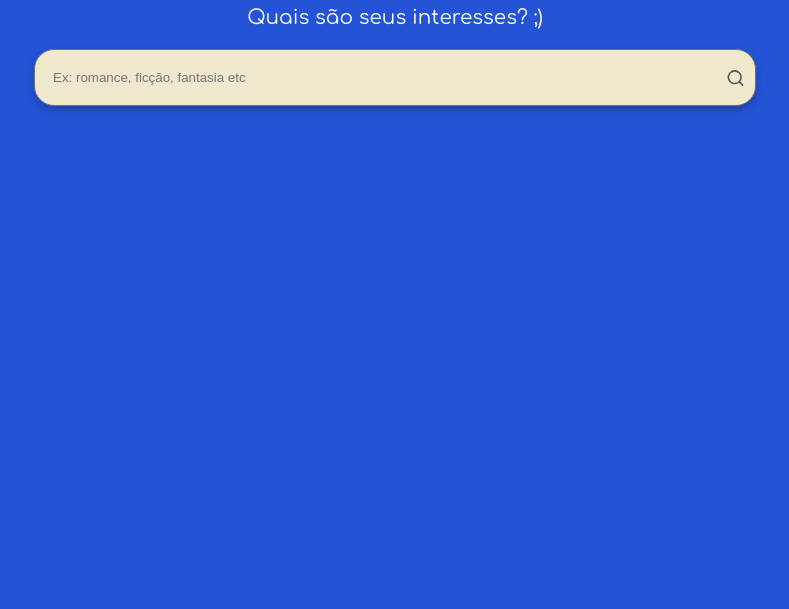
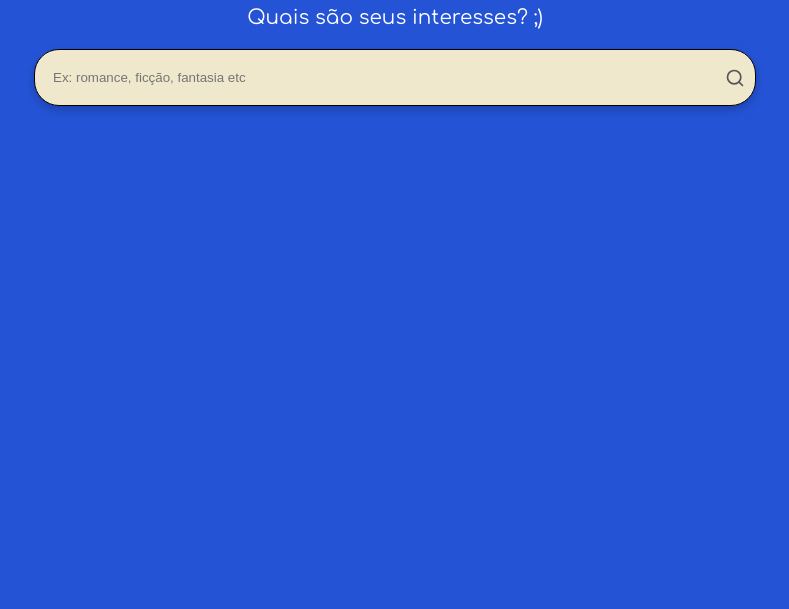
Before and after one commit to bianca911/projeto-amostra, a plain HTML site: page index.html in a window 1280 px wide. Shown: the part 191-800 px from the top of the page, without its empty margins (245-1034 px from the left). Drawn offline with Linux system fonts and the light colour scheme; a web font is replaced by a local one.

Commit message:
cabeçalho pronto

```diff
--- a/index.html
+++ b/index.html
@@ -29,18 +29,23 @@
         </div>
     </div>
     <div class="search">
+
+        <input type="text" id="searchImput" placeholder="Ex: romance, ficção, fantasia etc">
         <label for="searchImput">
+            <svg class="icon" width="20" height="20" viewBox="0 0 24 24" fill="none" stroke="#555" stroke-width="2" stroke-linecap="round" stroke-linejoin="round">
+                <circle cx="11" cy="11" r="8"></circle>
+                <line x1="21" y1="21" x2="16.65" y2="16.65"></line>
+            </svg>
         </label>
-        <input type="text" id="searchImput" placeholder="Ex: romance, ficção, fantasia etc">
-        <svg class="icon" width="20" height="20" viewBox="0 0 24 24" fill="none" stroke="#555" stroke-width="2" stroke-linecap="round" stroke-linejoin="round">
-            <circle cx="11" cy="11" r="8"></circle>
-            <line x1="21" y1="21" x2="16.65" y2="16.65"></line>
-          </svg>
+
 
     </div>
 
     <div class="card-container">
+        <div class="card">
 
+
+        </div>
     </div>
 
 </body>
--- a/style.css
+++ b/style.css
@@ -54,12 +54,12 @@ h3, h1 {
 .search {
     display: flex;
     align-items: center;
-    border: 1px solid #747474;
+    border: 1px solid #000000;
     background-color: #EFE8CC;
     width: 700px;
     height: 45px;
     margin: 20px auto;
-    border-radius: 20px;
+    border-radius: 25px;
     padding: 5px 10px;
     color: #4b4b4b;
     box-shadow: 0 4px 8px rgba(0, 0, 0, 0.2);
@@ -71,3 +71,6 @@ h3, h1 {
     width: 100%;
     outline: none;
 }
+.search label {
+    height: 20px;
+}
```
